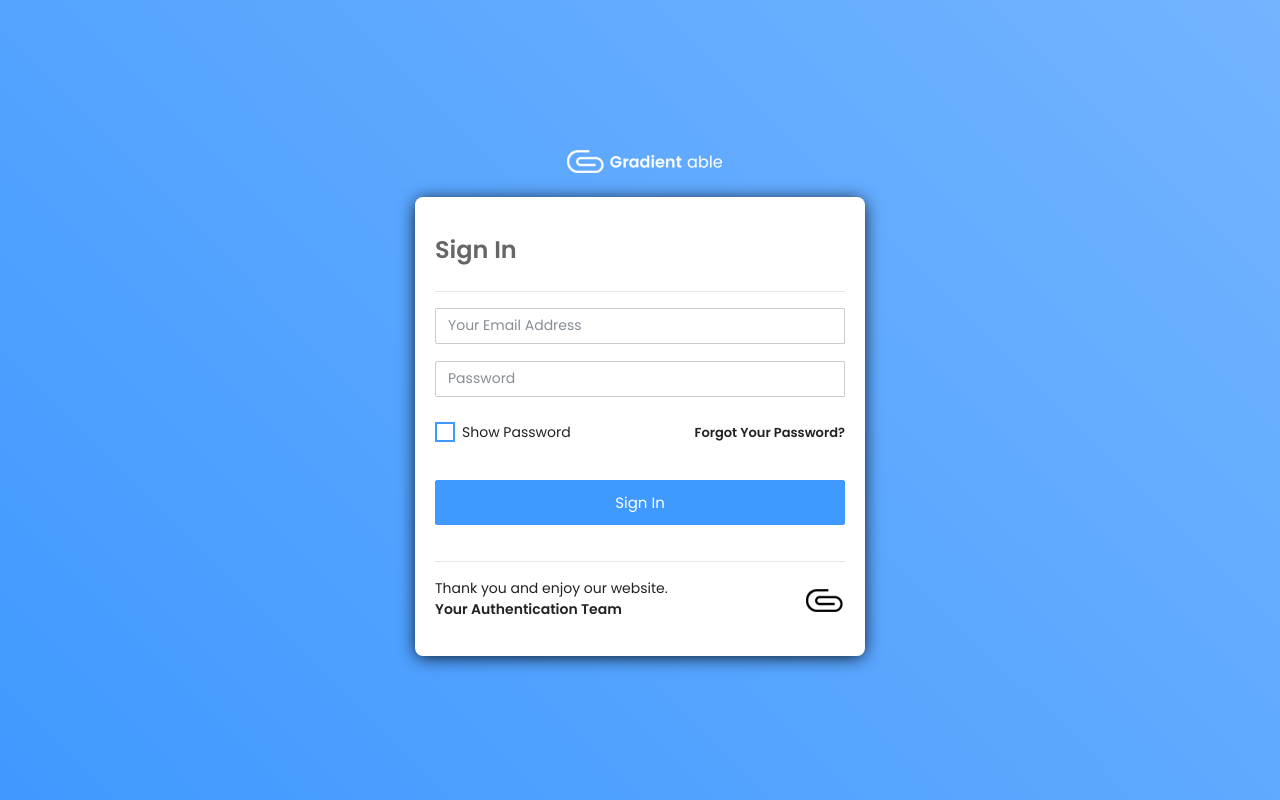
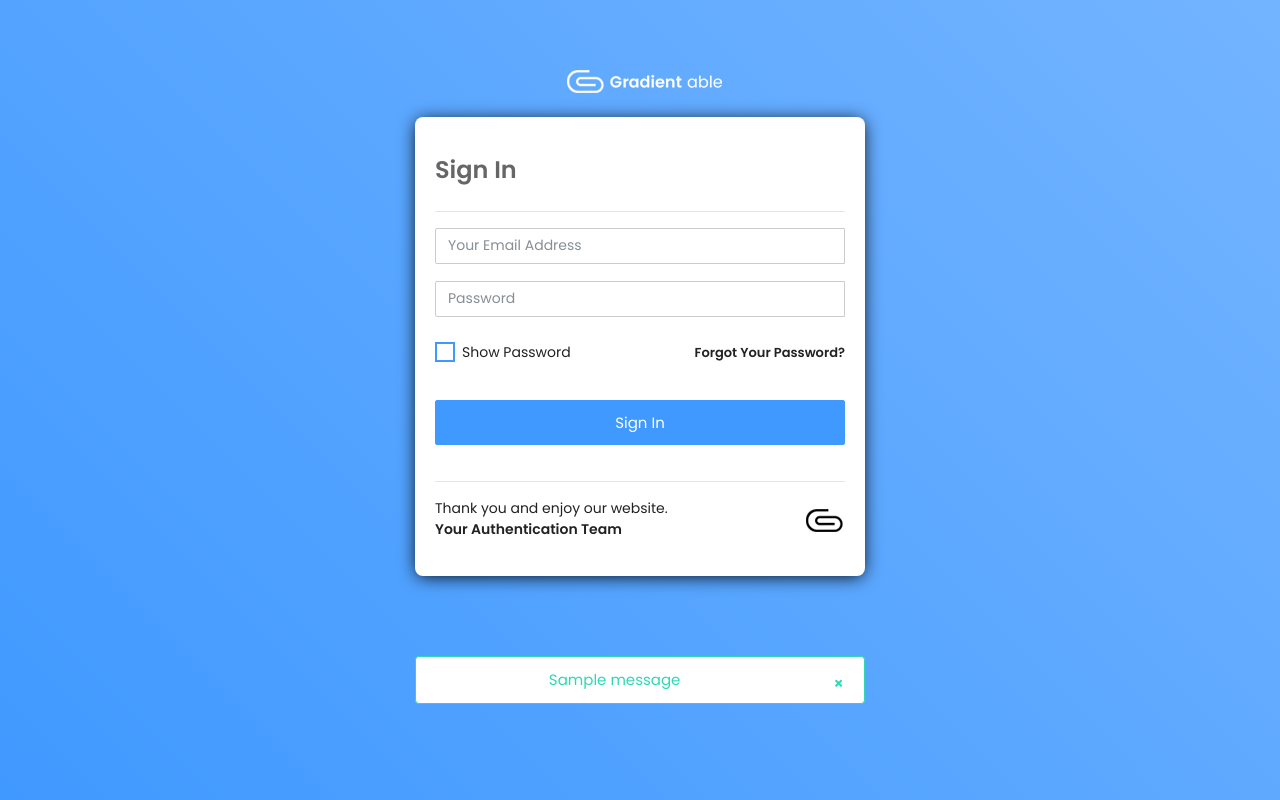
Before and after one commit to pritiranjan-personal/product-management-system, a Django app: page /profile/login in a window 1280 px wide. Run offline with Django 5.2, Linux system fonts and the light colour scheme; tables that the repository leaves empty hold one stand-in row (values such as "Sample post"); one stand-in notice (Sample message) is shown; some libraries are stand-ins or nearby versions; some web fonts are replaced.

Commit message:
alert change

```diff
--- /dev/null
+++ b/templates/includes/alert.html
@@ -0,0 +1,10 @@
+{% for message in messages %}
+<div class="container-fluid p-0">
+    <div class="alert {{ message.tags }} alert-dismissible" role="alert">
+        <button type="button" class="close" data-dismiss="alert" aria-label="Close">
+            <span aria-hidden="True">&times;</span>
+        </button>
+        {{ message }}
+    </div>
+</div>
+{% endfor %}
--- a/templates/user_profile/login.html
+++ b/templates/user_profile/login.html
@@ -111,6 +111,8 @@
                             </div>
                         </form>
                         <!-- end of form -->
+
+                        {% include 'includes/alert.html' %}
                     </div>
                     <!-- Authentication card end -->
                 </div>
```
Also changed, not shown: project/settings.py (+10 -0 lines).
